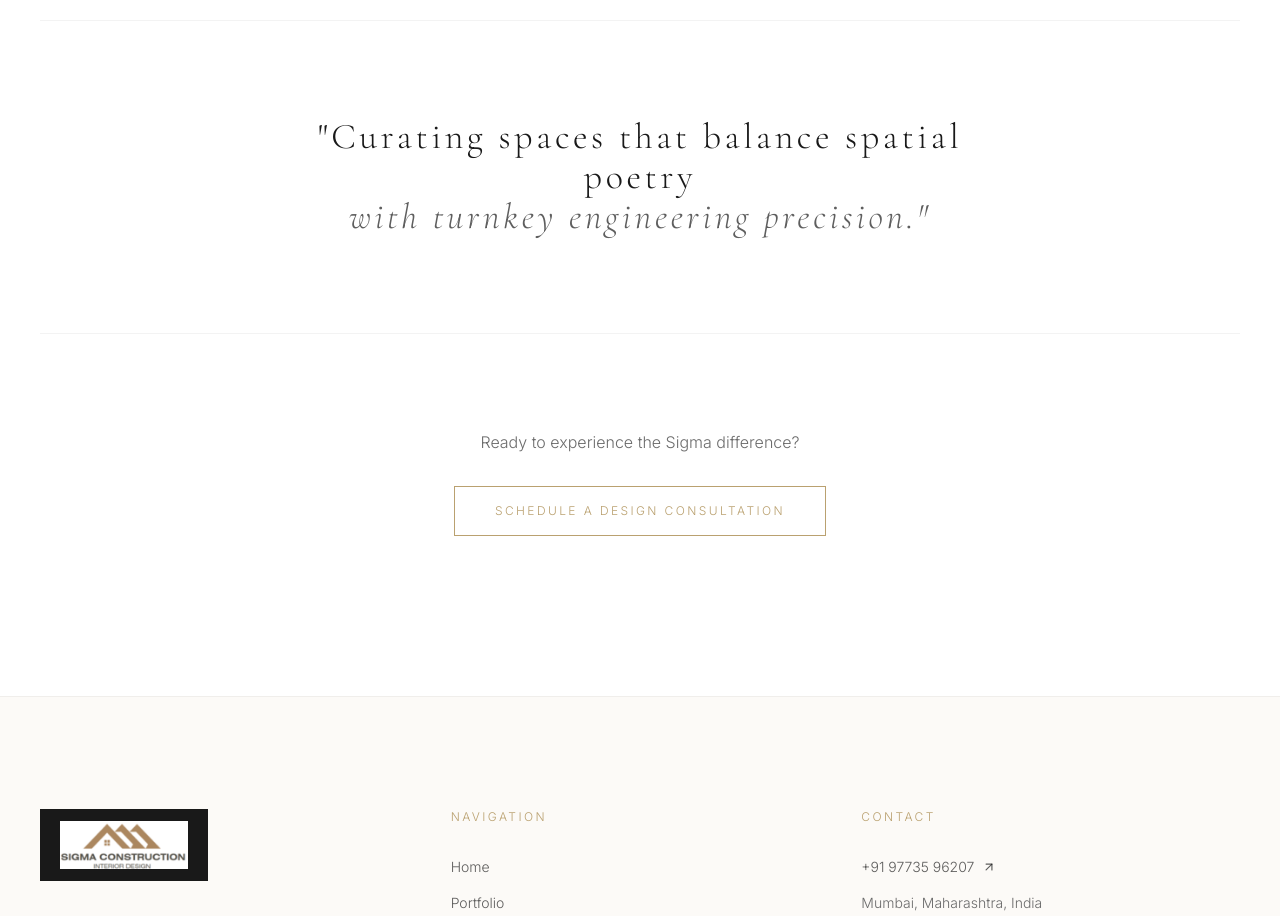
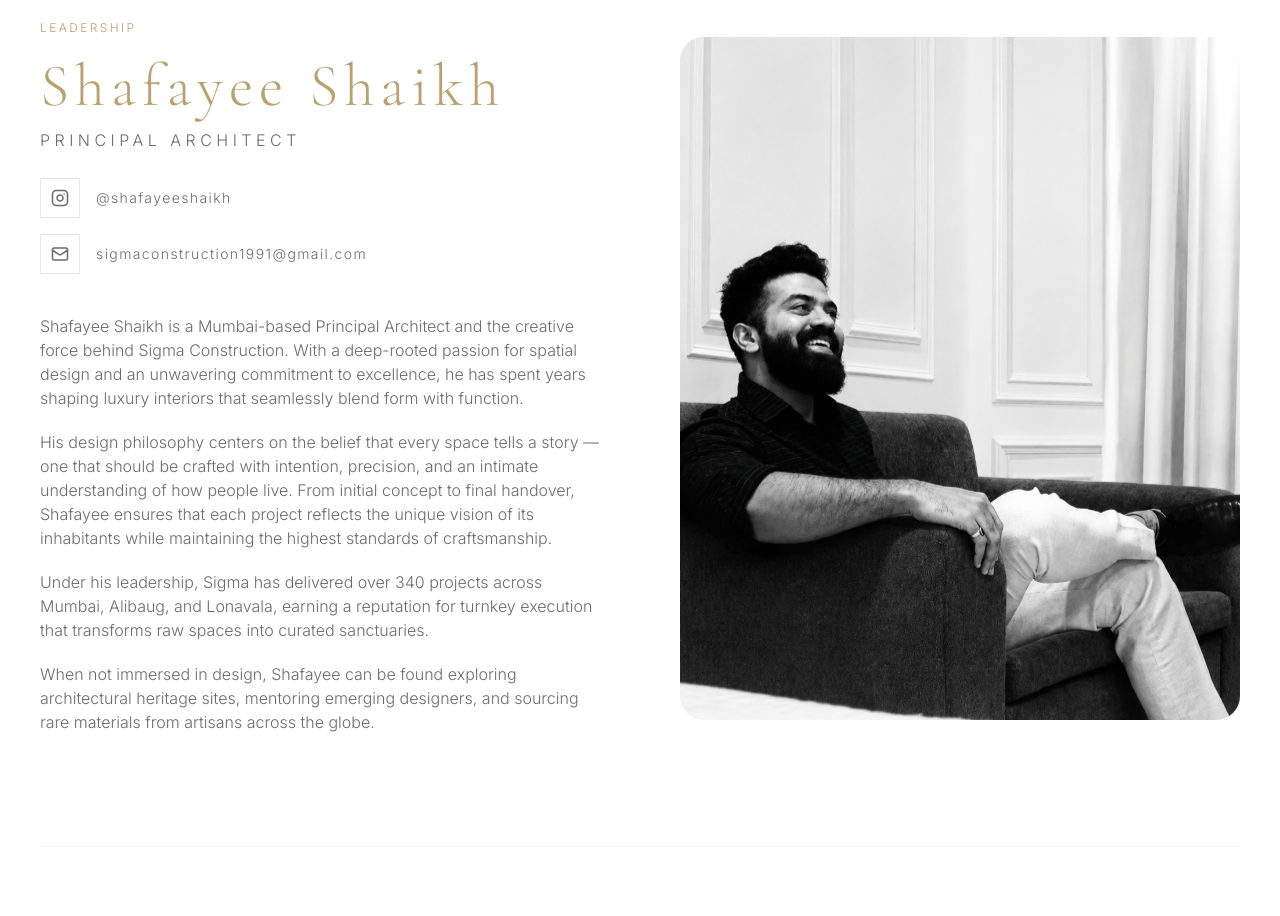
Before and after one commit to AdiShaikh516/sigma-interior, a React (Vite) app: page /about in a window 1280 px wide. Shown: the part 940-1856 px from the top of the page. Built offline with nearby package versions, Linux system fonts and the light colour scheme.

Commit message:
added about us section

```diff
--- a/src/pages/AboutPage.tsx
+++ b/src/pages/AboutPage.tsx
@@ -1,10 +1,22 @@
+import { useRef } from "react";
+import { motion, useScroll, useTransform } from "framer-motion";
 import { useInView } from "../hooks/useInView";
 import { Link } from "react-router-dom";
+import { Instagram, Mail } from "lucide-react";
 
 export default function AboutPage() {
   const { ref: leftRef, inView: leftInView } = useInView(0.15);
   const { ref: rightRef, inView: rightInView } = useInView(0.15);
   const { ref: quoteRef, inView: quoteInView } = useInView(0.15);
+  const { ref: architectRef, inView: architectInView } = useInView(0.15);
+  const parallaxImageRef = useRef<HTMLDivElement>(null);
+
+  const { scrollYProgress } = useScroll({
+    target: parallaxImageRef,
+    offset: ["start end", "end start"],
+  });
+
+  const y = useTransform(scrollYProgress, [0, 1], [-150, 150]);
 
   return (
     <div className="pt-28 md:pt-36 pb-28 md:pb-40 bg-canvas min-h-screen">
@@ -99,6 +111,107 @@ export default function AboutPage() {
           </div>
         </div>
 
+        {/* Principal Architect Section */}
+        <div
+          ref={architectRef}
+          className={`grid grid-cols-1 lg:grid-cols-2 gap-12 lg:gap-20 items-start mb-28 transition-all duration-1000 ${
+            architectInView
+              ? "opacity-100 translate-y-0"
+              : "opacity-0 translate-y-10"
+          }`}
+        >
+          {/* Left: Heading and Social Links */}
+          <div className="order-2 lg:order-1">
+            <p className="text-gold text-xs font-sans tracking-ultra uppercase mb-5">
+              Leadership
+            </p>
+            <h2 className="font-serif text-4xl sm:text-5xl md:text-6xl font-light text-gold tracking-wide leading-none">
+              Shafayee Shaikh
+            </h2>
+
+            <p className="mt-3 text-sm sm:text-base font-sans font-light tracking-[0.28em] uppercase text-stone">
+              Principal Architect
+            </p>
+
+            <br />
+
+            {/* Social Links */}
+            <div className="space-y-4 mb-10">
+              <a
+                href="https://www.instagram.com/shafayeeshaikh"
+                target="_blank"
+                rel="noopener noreferrer"
+                className="flex items-center gap-4 text-stone hover:text-gold transition-colors duration-300 group"
+              >
+                <div className="w-10 h-10 border border-charcoal/10 flex items-center justify-center group-hover:border-gold transition-colors duration-300">
+                  <Instagram size={18} />
+                </div>
+                <span className="text-sm font-sans font-light tracking-wide">
+                  @shafayeeshaikh
+                </span>
+              </a>
+              <a
+                href="mailto:sigmaconstruction1991@gmail.com"
+                className="flex items-center gap-4 text-stone hover:text-gold transition-colors duration-300 group"
+              >
+                <div className="w-10 h-10 border border-charcoal/10 flex items-center justify-center group-hover:border-gold transition-colors duration-300">
+                  <Mail size={18} />
+                </div>
+                <span className="text-sm font-sans font-light tracking-wide">
+                  sigmaconstruction1991@gmail.com
+                </span>
+              </a>
+            </div>
+
+            {/* Architect Bio */}
+            <div className="space-y-5">
+              <p className="text-stone text-sm sm:text-base font-sans font-light leading-relaxed">
+                Shafayee Shaikh is a Mumbai-based Principal Architect and the
+                creative force behind Sigma Construction. With a deep-rooted
+                passion for spatial design and an unwavering commitment to
+                excellence, he has spent years shaping luxury interiors that
+                seamlessly blend form with function.
+              </p>
+              <p className="text-stone text-sm sm:text-base font-sans font-light leading-relaxed">
+                His design philosophy centers on the belief that every space
+                tells a story — one that should be crafted with intention,
+                precision, and an intimate understanding of how people live.
+                From initial concept to final handover, Shafayee ensures that
+                each project reflects the unique vision of its inhabitants while
+                maintaining the highest standards of craftsmanship.
+              </p>
+              <p className="text-stone text-sm sm:text-base font-sans font-light leading-relaxed">
+                Under his leadership, Sigma has delivered over 340 projects
+                across Mumbai, Alibaug, and Lonavala, earning a reputation for
+                turnkey execution that transforms raw spaces into curated
+                sanctuaries.
+              </p>
+              <p className="text-stone text-sm sm:text-base font-sans font-light leading-relaxed">
+                When not immersed in design, Shafayee can be found exploring
+                architectural heritage sites, mentoring emerging designers, and
+                sourcing rare materials from artisans across the globe.
+              </p>
+            </div>
+          </div>
+
+          {/* Right: Image with Parallax */}
+          <div className="order-1 lg:order-2">
+            <div
+              ref={parallaxImageRef}
+              className="relative overflow-hidden rounded-3xl h-[550px] lg:h-[700px]"
+            >
+              <motion.img
+                src="/assets/ar-shafayee-shaikh.png"
+                alt="Shafayee Shaikh - Principal Architect"
+                width={1200}
+                height={788}
+                style={{ y }}
+                className="absolute inset-0 w-full h-[120%] object-cover rounded-3xl will-change-transform"
+              />
+            </div>
+          </div>
+        </div>
+
         {/* Quote Section */}
         <div
           ref={quoteRef}
```
